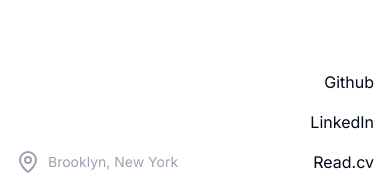
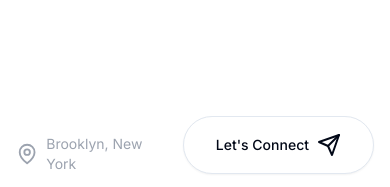
Before and after one commit to josephdburdick/j0e.me, a Next.js app: page / in a window 390 px wide. Shown: the part 654-841 px from the top of the page. Built offline with nearby package versions, Linux system fonts and the light colour scheme.

Commit message:
Add responsive nav

```diff
--- a/package.json
+++ b/package.json
@@ -11,7 +11,9 @@
   },
   "dependencies": {
     "@radix-ui/react-avatar": "^1.0.4",
+    "@radix-ui/react-dialog": "^1.0.5",
     "@radix-ui/react-icons": "^1.3.0",
+    "@radix-ui/react-slot": "^1.0.2",
     "class-variance-authority": "^0.7.0",
     "clsx": "^2.1.1",
     "front-matter": "^4.0.2",
@@ -20,7 +22,8 @@
     "react": "^18",
     "react-dom": "^18",
     "tailwind-merge": "^2.3.0",
-    "tailwindcss-animate": "^1.0.7"
+    "tailwindcss-animate": "^1.0.7",
+    "vaul": "^0.9.1"
   },
   "devDependencies": {
     "@types/node": "^20",
--- a/src/api/index.ts
+++ b/src/api/index.ts
@@ -17,6 +17,7 @@
   [key: string]: FrontMatterContent;
 }
 const searchRegex = /\$\{basePath\}/gi
+
 export async function getData(): Promise<Result> {
   const dataDir = path.join(process.cwd(), "src/api/")
   const files = await fs.readdir(dataDir)
--- a/src/api/profile.md
+++ b/src/api/profile.md
@@ -9,15 +9,15 @@
   email:
     url: "mailto:josephdburdick@gmail.com"
     label: "Email"
-  github:
-    url: "https://github.com/josephdburdick"
-    label: "Github"
   linkedin:
     url: "https://linkedin.com/in/josephdburdick"
     label: "LinkedIn"
   readcv:
     url: "https://read.cv/josephdburdick"
     label: "Read.cv"
+  github:
+    url: "https://github.com/josephdburdick"
+    label: "Github"
 intro: >
   j0e.me is the eponymous online home of Joe Burdick— web designer, software engineer, leader, and photographer.
 ---
--- a/src/app/_content/Intro.tsx
+++ b/src/app/_content/Intro.tsx
@@ -5,10 +5,16 @@
 import WorkAvailability from "@/components/global/WorkAvailability"
 import ContactLinks from "@/components/global/ContactLinks"
 import LogoMarquee from "@/components/global/LogoMarquee"
+import { ContactLink } from "@/lib/types"
+import MobileNav from "@/components/global/MobileNav"
 
 function Intro() {
   const { data } = useData()
   const { logo } = data.site.attributes
+
+  const links: ContactLink[] = Object.values(data.profile.attributes.links)
+  const filter = ["Email"]
+
   return (
     <div className="flex flex-1 w-full">
       <div className="grid grid-rows-[auto_1fr_auto] gap-4 lg:gap-6 items-center w-full">
@@ -51,8 +57,11 @@
               </svg>
               <span>{data.profile.attributes.location}</span>
             </div>
-
-            <ContactLinks />
+            <ContactLinks
+              links={links.filter(({ label }) => !filter.includes(label))}
+              className="hidden md:block"
+            />
+            <MobileNav links={links} className="block md:hidden" />
           </div>
         </footer>
       </div>
--- a/src/components/global/ContactLinks.tsx
+++ b/src/components/global/ContactLinks.tsx
@@ -1,15 +1,13 @@
-import { useData } from "@/lib/providers/DataProvider"
-type ContactLink = {
-  url: string;
-  label: string;
+import { ContactLink } from "@/lib/types"
+
+type Props = {
+  className?: string;
+  links: ContactLink[];
 };
-export default function ContactLinks() {
-  const { data } = useData()
-  const contactLinks: ContactLink[] = data.profile.attributes.links
-  const filter = ["Email"]
-  const links = Object.values(contactLinks)
-    .filter(({ label }) => !filter.includes(label))
-    .map(({ url, label }, index: number) => (
+
+export default function ContactLinks(props: Props) {
+  const { className = "", links: linksProp = [] } = props
+  const links = linksProp.map(({ url, label }, index: number) => (
     <li key={index} className="text-right md:text-left">
       <a href={url} target="_blank" rel="noreferrer">
         {label}
@@ -18,7 +16,7 @@
   ))
 
   return (
-    <nav>
+    <nav className={className}>
       <ul className="flex gap-4 md:gap-8 flex-col md:flex-row justify-end md:items-center">
         {links}
       </ul>
--- /dev/null
+++ b/src/components/global/MobileNav.tsx
@@ -0,0 +1,88 @@
+"use client"
+import { buttonVariants, Button } from "@/components/ui/button"
+import {
+  Drawer,
+  DrawerClose,
+  DrawerContent,
+  DrawerDescription,
+  DrawerFooter,
+  DrawerHeader,
+  DrawerTitle,
+  DrawerTrigger,
+} from "@/components/ui/drawer"
+
+import { ContactLink } from "@/lib/types"
+import { cn } from "@/lib/utils"
+
+type Props = {
+  className?: string;
+  links: ContactLink[];
+};
+
+export default function MobileNav(props: Props) {
+  const { className = "", links: linksProp = [] } = props
+
+  const links = linksProp.map(({ url, label }, index: number) => (
+    <li key={index}>
+      <a
+        href={url}
+        target="_blank"
+        rel="noreferrer"
+        className={cn(
+          buttonVariants({ variant: "default", size: "lg" }),
+          "w-full text-lg",
+        )}
+      >
+        {label}
+      </a>
+    </li>
+  ))
+
+  return (
+    <Drawer>
+      <DrawerTrigger asChild className={className}>
+        <Button
+          variant="outline"
+          size="lg"
+          className="rounded-full text-heading-xs py-4"
+        >
+          <span className="flex items-center gap-2">
+            Let's Connect
+            <svg
+              xmlns="http://www.w3.org/2000/svg"
+              width="24"
+              height="24"
+              viewBox="0 0 24 24"
+              fill="none"
+              stroke="currentColor"
+              strokeWidth="2"
+              strokeLinecap="round"
+              strokeLinejoin="round"
+            >
+              <path d="m22 2-7 20-4-9-9-4Z" />
+              <path d="M22 2 11 13" />
+            </svg>
+          </span>
+        </Button>
+      </DrawerTrigger>
+      <DrawerContent>
+        <div className="mx-auto w-full max-w-md">
+          <DrawerHeader>
+            <DrawerTitle>Let's connect</DrawerTitle>
+            <DrawerDescription>
+              Find me on social media or send me an email
+            </DrawerDescription>
+          </DrawerHeader>
+          <DrawerFooter>
+            <nav>
+              <ul className="space-y-4">{links}</ul>
+            </nav>
+            <DrawerClose asChild>
+              <Button variant="outline">Close</Button>
+            </DrawerClose>
+          </DrawerFooter>
+        </div>
+      </DrawerContent>
+    </Drawer>
+  )
+}
--- /dev/null
+++ b/src/components/ui/button.tsx
@@ -0,0 +1,57 @@
+import * as React from "react"
+import { Slot } from "@radix-ui/react-slot"
+import { cva, type VariantProps } from "class-variance-authority"
+
+import { cn } from "@/lib/utils"
+
+const buttonVariants = cva(
+  "inline-flex items-center justify-center whitespace-nowrap rounded-md text-sm font-medium transition-colors focus-visible:outline-none focus-visible:ring-1 focus-visible:ring-ring disabled:pointer-events-none disabled:opacity-50",
+  {
+    variants: {
+      variant: {
+        default:
+          "bg-primary text-primary-foreground shadow hover:bg-primary/90",
+        destructive:
+          "bg-destructive text-destructive-foreground shadow-sm hover:bg-destructive/90",
+        outline:
+          "border border-input bg-background shadow-sm hover:bg-accent hover:text-accent-foreground",
+        secondary:
+          "bg-secondary text-secondary-foreground shadow-sm hover:bg-secondary/80",
+        ghost: "hover:bg-accent hover:text-accent-foreground",
+        link: "text-primary underline-offset-4 hover:underline",
+      },
+      size: {
+        default: "px-4 py-2",
+        sm: "rounded-md px-3 text-xs",
+        lg: "rounded-md px-8 py-8",
+        icon: "h-9 w-9",
+      },
+    },
+    defaultVariants: {
+      variant: "default",
+      size: "default",
+    },
+  },
+)
+
+export interface ButtonProps
+  extends React.ButtonHTMLAttributes<HTMLButtonElement>,
+    VariantProps<typeof buttonVariants> {
+  asChild?: boolean;
+}
+
+const Button = React.forwardRef<HTMLButtonElement, ButtonProps>(
+  ({ className, variant, size, asChild = false, ...props }, ref) => {
+    const Comp = asChild ? Slot : "button"
+    return (
+      <Comp
+        className={cn(buttonVariants({ variant, size, className }))}
+        ref={ref}
+        {...props}
+      />
+    )
+  },
+)
+Button.displayName = "Button"
+
+export { Button, buttonVariants }
--- /dev/null
+++ b/src/components/ui/drawer.tsx
@@ -0,0 +1,118 @@
+"use client"
+
+import * as React from "react"
+import { Drawer as DrawerPrimitive } from "vaul"
+
+import { cn } from "@/lib/utils"
+
+const Drawer = ({
+  shouldScaleBackground = true,
+  ...props
+}: React.ComponentProps<typeof DrawerPrimitive.Root>) => (
+  <DrawerPrimitive.Root
+    shouldScaleBackground={shouldScaleBackground}
+    {...props}
+  />
+)
+Drawer.displayName = "Drawer"
+
+const DrawerTrigger = DrawerPrimitive.Trigger
+
+const DrawerPortal = DrawerPrimitive.Portal
+
+const DrawerClose = DrawerPrimitive.Close
+
+const DrawerOverlay = React.forwardRef<
+  React.ElementRef<typeof DrawerPrimitive.Overlay>,
+  React.ComponentPropsWithoutRef<typeof DrawerPrimitive.Overlay>
+>(({ className, ...props }, ref) => (
+  <DrawerPrimitive.Overlay
+    ref={ref}
+    className={cn("fixed inset-0 z-50 bg-black/80", className)}
+    {...props}
+  />
+))
+DrawerOverlay.displayName = DrawerPrimitive.Overlay.displayName
+
+const DrawerContent = React.forwardRef<
+  React.ElementRef<typeof DrawerPrimitive.Content>,
+  React.ComponentPropsWithoutRef<typeof DrawerPrimitive.Content>
+>(({ className, children, ...props }, ref) => (
+  <DrawerPortal>
+    <DrawerOverlay />
+    <DrawerPrimitive.Content
+      ref={ref}
+      className={cn(
+        "fixed inset-x-0 bottom-0 z-50 mt-24 flex h-auto flex-col rounded-t-[10px] border bg-background",
+        className
+      )}
+      {...props}
+    >
+      <div className="mx-auto mt-4 h-2 w-[100px] rounded-full bg-muted" />
+      {children}
+    </DrawerPrimitive.Content>
+  </DrawerPortal>
+))
+DrawerContent.displayName = "DrawerContent"
+
+const DrawerHeader = ({
+  className,
+  ...props
+}: React.HTMLAttributes<HTMLDivElement>) => (
+  <div
+    className={cn("grid gap-1.5 p-4 text-center sm:text-left", className)}
+    {...props}
+  />
+)
+DrawerHeader.displayName = "DrawerHeader"
+
+const DrawerFooter = ({
+  className,
+  ...props
+}: React.HTMLAttributes<HTMLDivElement>) => (
+  <div
+    className={cn("mt-auto flex flex-col gap-2 p-4", className)}
+    {...props}
+  />
+)
+DrawerFooter.displayName = "DrawerFooter"
+
+const DrawerTitle = React.forwardRef<
+  React.ElementRef<typeof DrawerPrimitive.Title>,
+  React.ComponentPropsWithoutRef<typeof DrawerPrimitive.Title>
+>(({ className, ...props }, ref) => (
+  <DrawerPrimitive.Title
+    ref={ref}
+    className={cn(
+      "text-lg font-semibold leading-none tracking-tight",
+      className
+    )}
+    {...props}
+  />
+))
+DrawerTitle.displayName = DrawerPrimitive.Title.displayName
+
+const DrawerDescription = React.forwardRef<
+  React.ElementRef<typeof DrawerPrimitive.Description>,
+  React.ComponentPropsWithoutRef<typeof DrawerPrimitive.Description>
+>(({ className, ...props }, ref) => (
+  <DrawerPrimitive.Description
+    ref={ref}
+    className={cn("text-sm text-muted-foreground", className)}
+    {...props}
+  />
+))
+DrawerDescription.displayName = DrawerPrimitive.Description.displayName
+
+export {
+  Drawer,
+  DrawerPortal,
+  DrawerOverlay,
+  DrawerTrigger,
+  DrawerClose,
+  DrawerContent,
+  DrawerHeader,
+  DrawerFooter,
+  DrawerTitle,
+  DrawerDescription,
+}
--- a/src/lib/types/experience.ts
+++ b/src/lib/types.ts
@@ -1,3 +1,8 @@
+export type ContactLink = {
+  url: string;
+  label: string;
+};
+
 export interface Role {
   title: string;
   type: string;
```
Also changed, not shown: 1 other file (tests, documents, lock files or other folders). Lines whose indentation alone changed are shown as unchanged.
